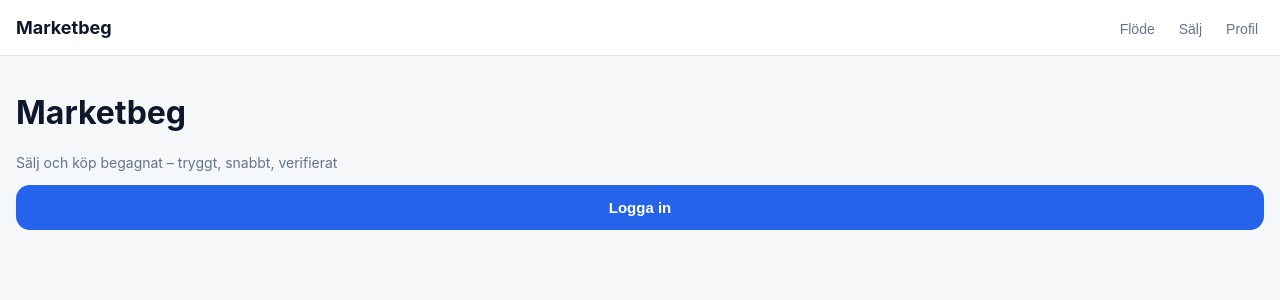
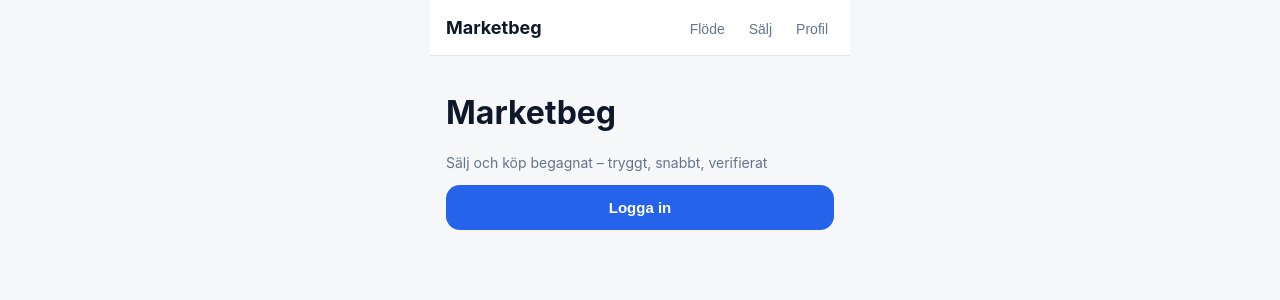
Before and after one commit to gascheckking/marketbeg-appGem, a Next.js app: page / in a window 1280 px wide. Shown: the top 300 px of the page. Built offline with nearby package versions, Linux system fonts and the light colour scheme.

Commit message:
Update layout.tsx

```diff
--- a/app/layout.tsx
+++ b/app/layout.tsx
@@ -3,7 +3,7 @@
 
 export const metadata = {
   title: "Marketbeg",
-  description: "Sälj och köp begagnat – snabbt och tryggt",
+  description: "Sälj och köp begagnat – tryggt, AI-stött",
 };
 
 export default function RootLayout({
@@ -14,8 +14,10 @@
   return (
     <html lang="sv">
       <body>
-        <Header />
-        {children}
+        <div className="app">
+          <Header />
+          {children}
+        </div>
       </body>
     </html>
   );
```
